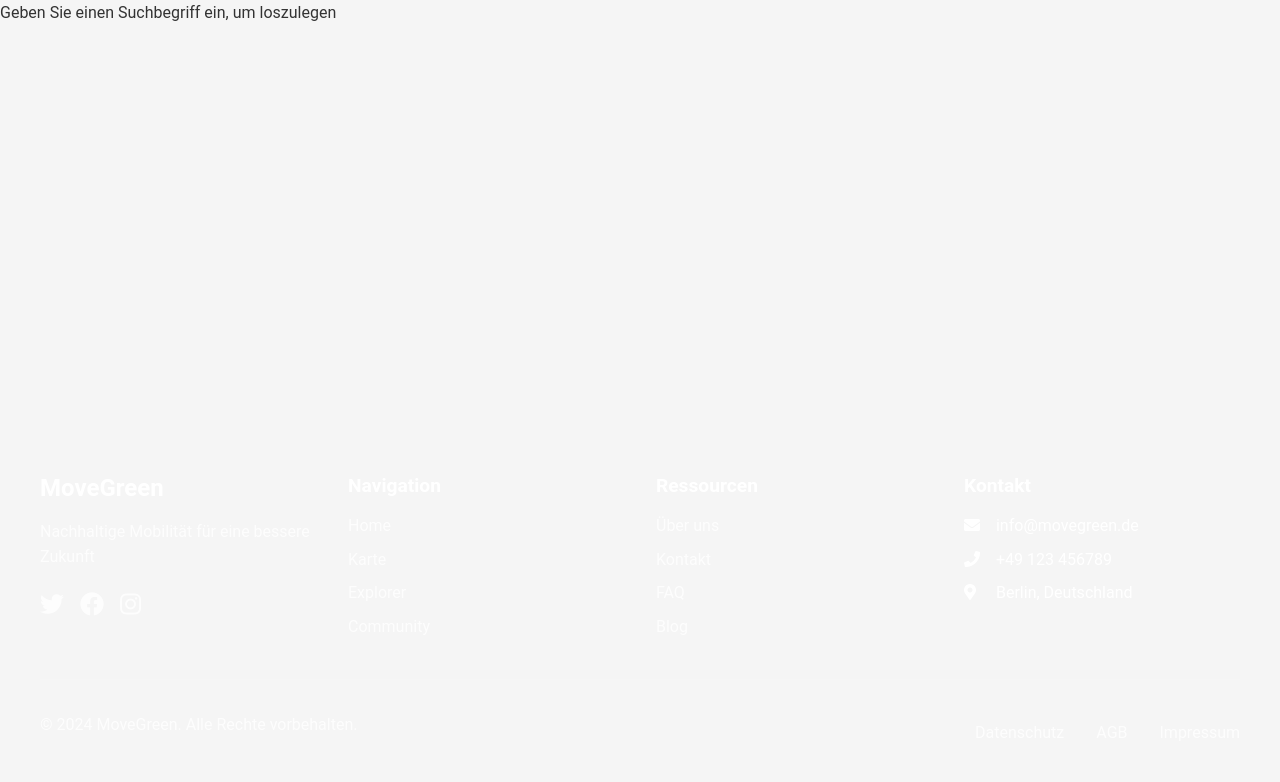
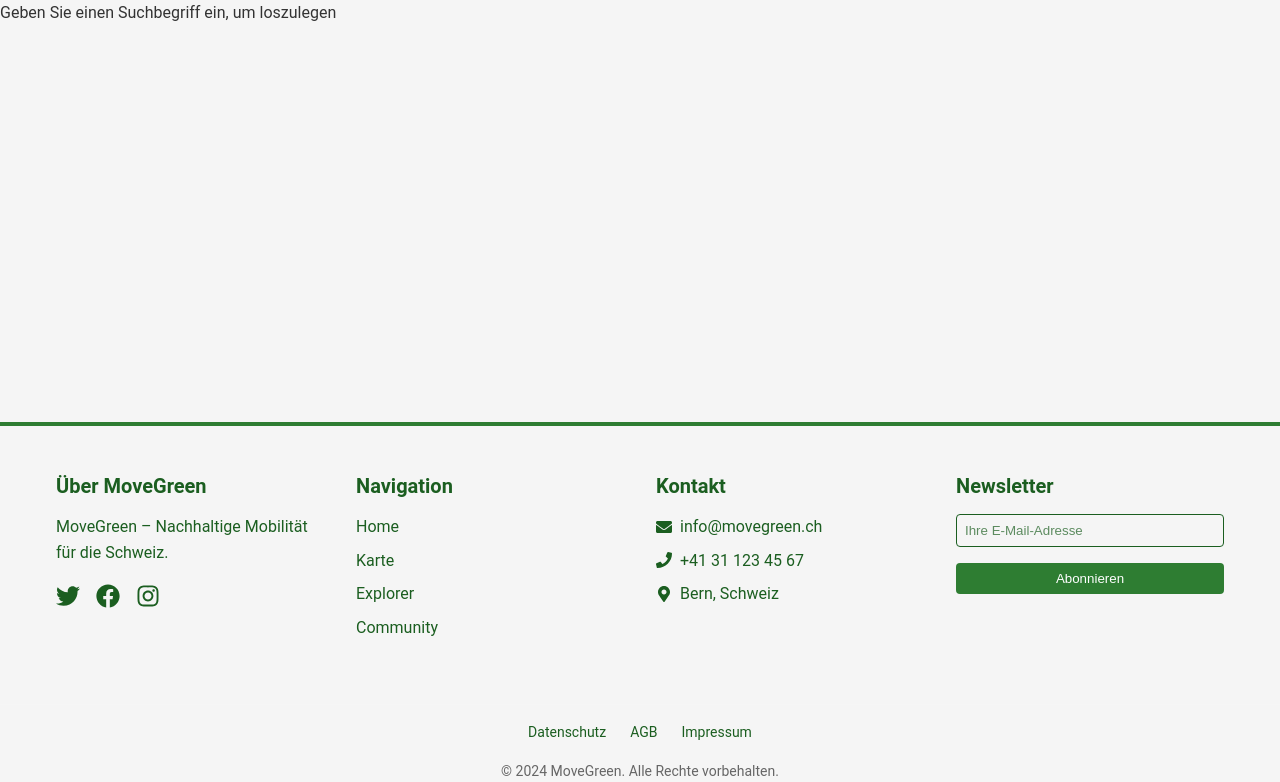
Before and after one commit to tharp2-art/MoveGreen, a React (Create React App) app: page /suche in a window 1280 px wide. Shown: the part 310-1092 px from the top of the page. Before the commit the page ends 1064 px from the top, so only its background shows below. Built offline with nearby package versions, Linux system fonts and the light colour scheme.

Commit message:
style: Update Footer color scheme to dark green text on white background

```diff
--- a/src/components/Footer.js
+++ b/src/components/Footer.js
@@ -1,67 +1,82 @@
 import React from 'react';
 import { Link } from 'react-router-dom';
+import { FaTwitter, FaFacebook, FaInstagram, FaEnvelope, FaPhone, FaMapMarkerAlt } from 'react-icons/fa';
 import '../styles/Footer.css';
 
-function Footer() {
+const Footer = () => {
   return (
     <footer className="footer">
-      <div className="footer-content">
-        <div className="footer-section">
-          <h3>MoveGreen</h3>
-          <p>Nachhaltige Mobilität für eine bessere Zukunft</p>
-          <div className="social-links">
-            <a href="https://twitter.com" target="_blank" rel="noopener noreferrer">
-              <i className="fab fa-twitter"></i>
-            </a>
-            <a href="https://facebook.com" target="_blank" rel="noopener noreferrer">
-              <i className="fab fa-facebook"></i>
-            </a>
-            <a href="https://instagram.com" target="_blank" rel="noopener noreferrer">
-              <i className="fab fa-instagram"></i>
-            </a>
+      <div className="footer__container">
+        {/* Über MoveGreen */}
+        <div className="footer__section">
+          <h3>Über MoveGreen</h3>
+          <p>MoveGreen – Nachhaltige Mobilität für die Schweiz.</p>
+          <div className="footer__social">
+            <a href="#" aria-label="Twitter"><FaTwitter /></a>
+            <a href="#" aria-label="Facebook"><FaFacebook /></a>
+            <a href="#" aria-label="Instagram"><FaInstagram /></a>
           </div>
         </div>
 
-        <div className="footer-section">
-          <h4>Navigation</h4>
-          <ul>
-            <li><Link to="/">Home</Link></li>
-            <li><Link to="/karte">Karte</Link></li>
-            <li><Link to="/explorer">Explorer</Link></li>
-            <li><Link to="/community">Community</Link></li>
+        {/* Navigation */}
+        <div className="footer__section">
+          <h3>Navigation</h3>
+          <nav>
+            <Link to="/">Home</Link>
+            <Link to="/karte">Karte</Link>
+            <Link to="/explorer">Explorer</Link>
+            <Link to="/community">Community</Link>
+          </nav>
+        </div>
+
+        {/* Kontakt */}
+        <div className="footer__section">
+          <h3>Kontakt</h3>
+          <ul className="footer__contact">
+            <li>
+              <FaEnvelope />
+              <a href="mailto:info@movegreen.ch">info@movegreen.ch</a>
+            </li>
+            <li>
+              <FaPhone />
+              <span>+41 31 123 45 67</span>
+            </li>
+            <li>
+              <FaMapMarkerAlt />
+              <span>Bern, Schweiz</span>
+            </li>
           </ul>
         </div>
 
-        <div className="footer-section">
-          <h4>Ressourcen</h4>
-          <ul>
-            <li><Link to="/about">Über uns</Link></li>
-            <li><Link to="/contact">Kontakt</Link></li>
-            <li><Link to="/faq">FAQ</Link></li>
-            <li><Link to="/blog">Blog</Link></li>
-          </ul>
-        </div>
-
-        <div className="footer-section">
-          <h4>Kontakt</h4>
-          <ul>
-            <li><i className="fas fa-envelope"></i> info@movegreen.de</li>
-            <li><i className="fas fa-phone"></i> +49 123 456789</li>
-            <li><i className="fas fa-map-marker-alt"></i> Berlin, Deutschland</li>
-          </ul>
+        {/* Newsletter */}
+        <div className="footer__section">
+          <h3>Newsletter</h3>
+          <form className="footer__newsletter" onSubmit={(e) => e.preventDefault()}>
+            <input
+              type="email"
+              placeholder="Ihre E-Mail-Adresse"
+              aria-label="Newsletter E-Mail"
+            />
+            <button type="submit">Abonnieren</button>
+          </form>
         </div>
       </div>
 
-      <div className="footer-bottom">
-        <p>&copy; {new Date().getFullYear()} MoveGreen. Alle Rechte vorbehalten.</p>
-        <div className="legal-links">
-          <Link to="/privacy">Datenschutz</Link>
-          <Link to="/terms">AGB</Link>
-          <Link to="/imprint">Impressum</Link>
+      {/* Footer Bottom */}
+      <div className="footer__bottom">
+        <div className="footer__bottom-container">
+          <div className="footer__legal">
+            <Link to="/datenschutz">Datenschutz</Link>
+            <Link to="/agb">AGB</Link>
+            <Link to="/impressum">Impressum</Link>
+          </div>
+          <p className="footer__copyright">
+            &copy; {new Date().getFullYear()} MoveGreen. Alle Rechte vorbehalten.
+          </p>
         </div>
       </div>
     </footer>
   );
-}
+};
 
 export default Footer;
--- a/src/styles/Footer.css
+++ b/src/styles/Footer.css
@@ -1,124 +1,167 @@
 .footer {
-  background-color: #1B5E20;
-  color: white;
-  padding: 3rem 2rem 1rem;
-  margin-top: auto;
+  background-color: var(--background-white);
+  color: var(--secondary-color);
+  padding: 3rem 0 1rem;
+  width: 100%;
+  position: relative;
+  border-top: 4px solid var(--primary-color);
+  margin-top: -1px; /* Verhindert mögliche Lücken */
 }
 
-.footer-content {
+.footer__container {
   max-width: 1200px;
   margin: 0 auto;
+  padding: 0 var(--spacing-md);
   display: grid;
   grid-template-columns: repeat(auto-fit, minmax(250px, 1fr));
-  gap: 2rem;
-  margin-bottom: 2rem;
+  gap: var(--spacing-xl);
 }
 
-.footer-section h3 {
-  font-size: 1.5rem;
-  margin-bottom: 1rem;
+.footer__section {
+  margin-bottom: var(--spacing-xl);
 }
 
-.footer-section h4 {
-  font-size: 1.2rem;
-  margin-bottom: 1rem;
+.footer__section h3 {
+  color: var(--secondary-color);
+  margin-bottom: var(--spacing-md);
+  font-size: var(--font-size-lg);
 }
 
-.footer-section p {
-  margin-bottom: 1rem;
-  opacity: 0.8;
+.footer__social {
+  display: flex;
+  gap: var(--spacing-md);
+  margin-top: var(--spacing-md);
 }
 
-.footer-section ul {
+.footer__social a {
+  color: var(--secondary-color);
+  font-size: 1.5rem;
+  transition: color 0.3s ease;
+}
+
+.footer__social a:hover {
+  color: var(--primary-color);
+}
+
+.footer__section nav {
+  display: flex;
+  flex-direction: column;
+  gap: var(--spacing-sm);
+}
+
+.footer__section nav a,
+.footer__contact a {
+  color: var(--secondary-color);
+  text-decoration: none;
+  transition: color 0.3s ease;
+}
+
+.footer__section nav a:hover,
+.footer__contact a:hover {
+  color: var(--primary-color);
+}
+
+.footer__contact {
   list-style: none;
   padding: 0;
+  margin: 0;
 }
 
-.footer-section ul li {
-  margin-bottom: 0.5rem;
+.footer__contact li {
+  display: flex;
+  align-items: center;
+  gap: var(--spacing-sm);
+  margin-bottom: var(--spacing-sm);
 }
 
-.footer-section ul li a {
-  color: white;
-  text-decoration: none;
-  opacity: 0.8;
-  transition: opacity 0.3s ease;
+.footer__newsletter input {
+  width: 100%;
+  padding: var(--spacing-sm);
+  margin-bottom: var(--spacing-md);
+  border: 1px solid var(--secondary-color);
+  background: transparent;
+  color: var(--secondary-color);
+  border-radius: 4px;
 }
 
-.footer-section ul li a:hover {
-  opacity: 1;
+.footer__newsletter input::placeholder {
+  color: rgba(27, 94, 32, 0.7);
 }
 
-.social-links {
-  display: flex;
-  gap: 1rem;
-  margin-top: 1rem;
+.footer__newsletter button {
+  width: 100%;
+  padding: var(--spacing-sm);
+  background-color: var(--primary-color);
+  border: none;
+  color: var(--background-white);
+  border-radius: 4px;
+  cursor: pointer;
+  transition: background-color 0.3s ease;
 }
 
-.social-links a {
-  color: white;
-  font-size: 1.5rem;
-  opacity: 0.8;
-  transition: opacity 0.3s ease;
+.footer__newsletter button:hover {
+  background-color: var(--primary-light);
 }
 
-.social-links a:hover {
-  opacity: 1;
+.footer__bottom {
+  margin-top: var(--spacing-xl);
+  padding-top: var(--spacing-md);
+  border-top: 1px solid rgba(255, 255, 255, 0.1);
 }
 
-.footer-bottom {
+.footer__bottom-container {
   max-width: 1200px;
   margin: 0 auto;
-  padding-top: 2rem;
-  border-top: 1px solid rgba(255, 255, 255, 0.1);
+  padding: 0 var(--spacing-md);
   display: flex;
-  justify-content: space-between;
+  flex-direction: column;
   align-items: center;
-  flex-wrap: wrap;
-  gap: 1rem;
+  gap: var(--spacing-md);
 }
 
-.footer-bottom p {
-  opacity: 0.8;
+.footer__legal {
+  display: flex;
+  gap: var(--spacing-lg);
 }
 
-.legal-links {
-  display: flex;
-  gap: 2rem;
+.footer__legal a {
+  color: var(--secondary-color);
+  text-decoration: none;
+  font-size: var(--font-size-sm);
+  transition: color 0.3s ease;
 }
 
-.legal-links a {
-  color: white;
-  text-decoration: none;
-  opacity: 0.8;
-  transition: opacity 0.3s ease;
+.footer__legal a:hover {
+  color: var(--primary-color);
 }
 
-.legal-links a:hover {
-  opacity: 1;
-}
-
-.footer-section ul li i {
-  margin-right: 0.5rem;
-  width: 20px;
+.footer__copyright {
+  font-size: var(--font-size-sm);
+  color: var(--text-secondary);
+  text-align: center;
+  margin: 0;
 }
 
 @media (max-width: 768px) {
-  .footer {
-    padding: 2rem 1rem 1rem;
+  .footer__container {
+    grid-template-columns: 1fr;
   }
 
-  .footer-content {
-    grid-template-columns: 1fr;
-    gap: 1.5rem;
-  }
-
-  .footer-bottom {
-    flex-direction: column;
+  .footer__section {
     text-align: center;
   }
 
-  .legal-links {
+  .footer__social {
     justify-content: center;
   }
+
+  .footer__contact li {
+    justify-content: center;
+  }
+
+  .footer__legal {
+    flex-direction: column;
+    align-items: center;
+    gap: var(--spacing-sm);
+  }
 }
```
